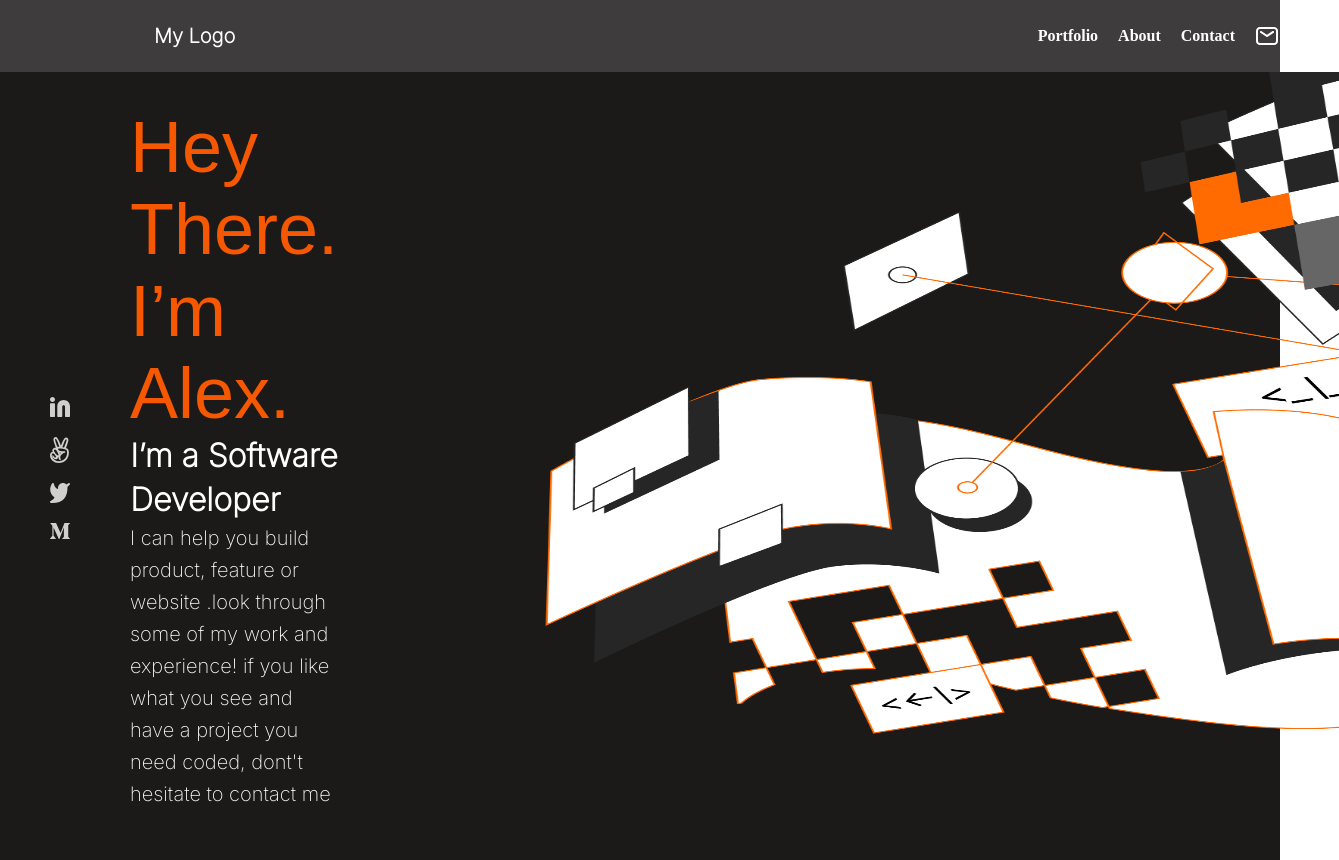
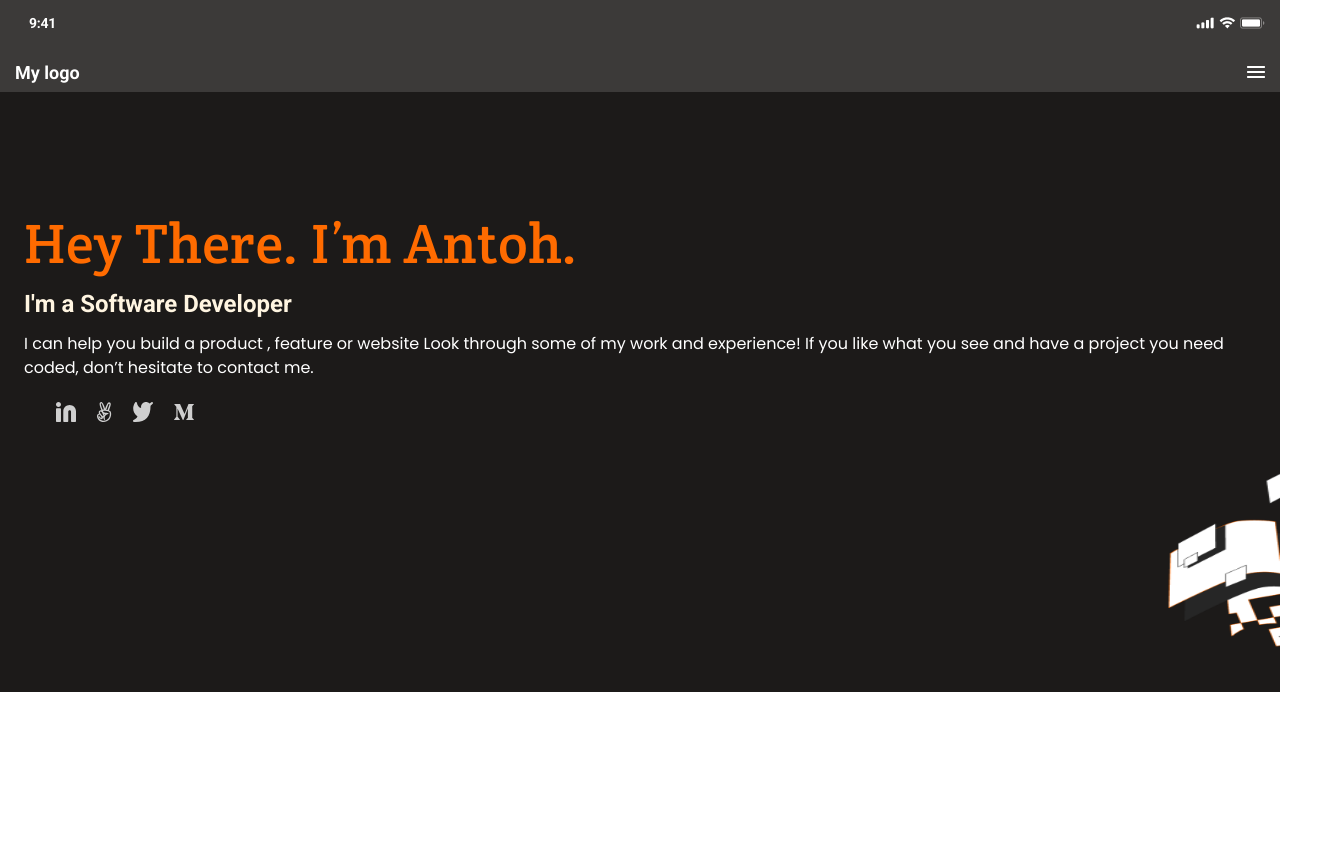
Before and after one commit to boniface0/portfolio, a plain HTML site: page index.html in a window 1280 px wide. Shown: the whole page, 1339 px wide, since content can reach past the window. After the commit the page ends 800 px from the top, so only its background shows below. Drawn offline with Linux system fonts and the light colour scheme.

Commit message:
changed index page style

```diff
--- a/index.html
+++ b/index.html
@@ -4,27 +4,35 @@
     <meta charset="UTF-8">
     <meta http-equiv="X-UA-Compatible" content="IE=edge">
     <meta name="viewport" content="width=device-width, initial-scale=1.0">
-    <title>Portfolio</title>
+    <title>portifolio</title>
     <link rel="stylesheet" href="style.css">
 </head>
 <body>
-
-         <div class="header">
-               <div class="logo">
-                   <h1>My Logo</h1>
+    <header class="header">
+        <div class="style">
+          <div class="right">
+           <h2>9:41</h2>
           </div>
-               <div class="navbar-item">
-                   <a href="#">Portfolio</a>
-                   <a href="#">About</a>
-                   <a href="#">contact</a>
-                   <a href=""><img src="/images/Rec.png" alt=""></a>
-                   <img src="/images/Union.png" alt="">
-                   <img class="icon" src="/images/Union1.png" alt="">
+          <div class="left">
+           <img src="/images/Cellular Connection.png" alt="">
+           <img src="/images/Wifi.png" alt="">
+           <img src="/images/Battery.png" alt="">
           </div>
         </div>
-
-   <section>
-    <div class="about">
+        <nav class="nav">
+         <h1>My logo</h1>
+        <div class="menu">
+          <img src="/images/Union1.png" alt="">
+        </div>
+        </nav>
+    </header>
+    <div class="header-desc">
+        <h2>Hey There.
+        I’m Antoh.</h2>
+        <h3>I'm a Software Developer</h3>
+        <p>I can help you build a product , feature or website Look through some of my work and experience! If you like what you
+        see and have a project you need coded,
+        don’t hesitate to contact me.</p>
         <div class="social">
            <img src="/images/github (1).svg" alt="">
            <img src="/images/Linkedin icon.svg" alt="">
@@ -32,18 +40,10 @@
            <img src="/images/twitter.svg" alt="">
            <img src="/images/medium.svg" alt="">
         </div>
-      <div class="aboutme">
-         <h1>Hey There.
-              I’m Alex.</h1>
-
-         <h2>I’m a Software Developer</h2>
-           <p>I can help you build product, feature or website .look through some of my work and experience! if you like what you see and have a project you need coded, dont't hesitate to contact me</p>
-        </div>
-        <div class="about_pcs">
-             <img src="/images/Illustration-header@2x.png" alt="">
+        <div class="div">
+          <img src="/images/illustration-header-mobile.png" alt="">
         </div>
     </div>
-   </section>
 
 </body>
 </html>
--- a/style.css
+++ b/style.css
@@ -1,164 +1,106 @@
-
-@import url('https://fonts.googleapis.com/css2?family=Inter:wght@200&display=swap');
-
+@import url('https://fonts.googleapis.com/css2?family=Crete+Round&family=Poppins&family=Roboto:ital,wght@0,700;1,400&display=swap');
 * {
+    box-sizing: border-box;
     padding: 0;
     margin: 0;
-  box-sizing: border-box;
 }
-
-.header {
+.header{
+ position: relative;
+ width: 100%;
+ height: 92px;
+ background: #3C3A39;
+ color: #3C3A39;
+}
+.nav, .style {
     display: flex;
+    flex-wrap: wrap;
     align-items: center;
-  background-color: #3e3c3c;
-  height: 72px;
+    justify-content: space-between;
+    padding: 15px;
+    text-align: center;
 }
-
-.logo {
-  flex: 4;
-}
-
-.logo h1 {
-  font-family: 'Inter', serif;
-  font-size: 20px;
-  color: #fff;
-  font-style: normal;
-  line-height: 20px;
-  margin-left: 154px;
-}
-
-.navbar-item {
-  flex: 1;
-  display: flex;
-  align-items: center;
-  padding: 2px;
-}
-
-.navbar-item a {
-  text-decoration: none;
-  padding-left: 20px;
-  font-size: 16px;
-  text-transform: capitalize;
-  font-weight: 600;
-  font-style: normal;
-  color: #fff;
-  line-height: 20px;
-}
-
-.navbar-item .icon {
-  display: none;
-}
-
-section {
-  background-color: #1c1a19;
-  height: 788px;
-  align-items: center;
-}
-
-@media screen and (max-width: 600px) and (min-width: 375px) {
-  .navbar-item a {
-    display: none;
-  }
-
-  .navbar-item img {
-    display: none;
-  }
-
-  .navbar-item .icon {
-    display: block;
-    margin-right: 5px !important;
-    height: 12px;
-  }
-
-  .logo h1 {
-    margin-left: 10px !important;
-  }
-
-  .navbar-item {
-    margin-right: 5px;
-    padding: 0;
-  }
-
-  .about {
-    display: block;
-    position: relative;
-  }
-
-  .social {
-    position: absolute;
-    display: block;
-    flex-direction: row !important;
-    bottom: 0;
-    top: 200px;
-    right: 0;
-  }
-
-  .aboutme h1 {
-    font-weight: 400;
-    font-size: 56px !important;
-    line-height: 64px !important;
-  }
-
-  .about_pcs img {
-    position: absolute;
-    top: 300px;
-    bottom: 0;
-    width: 200px !important;
-    height: 200px !important;
-    right: 0;
-  }
-
-  .aboutme h2 {
-    font-size: 16px;
-    font-weight: 400;
-    font-family: 'Poppins', sans-serif;
-  }
-}
-
-.about {
+.left{
     display: flex;
     align-items: center;
     justify-content: space-between;
+    gap: 5px;
+    flex-wrap:wrap;
 }
-
-.social {
-  display: flex;
-  flex-direction: column;
+.right h2{
+    font-family: 'Roboto', sans-serif;
+    font-style: normal;
+    font-weight: 500;
+    font-size: 14px;
+    line-height: 16px;
+    text-align: center;
+    letter-spacing: -0.28px;
+    color: #FFFFFF;
+    padding-left: 14px;
 }
-
-.social img {
-  padding: 10px;
-  margin-left: 40px;
-  margin-right: 50px;
+.nav h1{
+ font-family: 'Roboto';
+ font-style: normal;
+ font-weight: 700;
+ font-size: 18px;
+ line-height: 24px;
+ color: #FFFFFF;
 }
-
-.aboutme h1 {
-  color: #f55800;
+.header-desc{
+    background: #1C1A19;
+    height: 600px;
+    width: 100%;
+}
+.header-desc h2 {
+    margin-left: 24px;
+    margin-right: 24px;
+    padding-top: 120px;
     font-family: 'Crete Round', sans-serif;
     font-style: normal;
     font-weight: 400;
-  font-size: 72px;
-  line-height: 82px;
+    font-size: 56px;
+    line-height: 64px;
+    letter-spacing: 0.37px;
+    color: #FF6B00;
+}
+.header-desc h3{
+    padding-top: 12px;
+    margin-left: 24px;
+    margin-right: 24px;
+    font-family: 'Roboto', sans-serif;
+    font-style: normal;
+    font-weight: 700;
+    font-size: 24px;
+    line-height: 32px;
+    color: #FFF5E1;
+}
+.header-desc p{
+    padding-top: 12px;
+    margin-left: 24px;
+    margin-right: 24px;
+    font-family: 'Poppins', sans-serif;
+    font-size: 16px;
+    font-style: normal;
+    line-height: 24px;
+    font-weight: 400;
+    color: #FFFFFF;
+}
+.social{
+    padding-top: 22px;
+    margin-left: 35px;
+    margin-right: 161px;
+    display: flex;
+    text-align: center;
+    gap: 21px;
+}
+.div img{
+   position: absolute;
+   width: 180px;
+   height: 314px;
+   right: 0px;
+   z-index: 2;
+   top: 370px;
+   object-fit: fill;
+   margin-bottom: 5px;
 }
 
-.aboutme h2 {
-  color: #fff;
-  font-family: 'Inter', sans-serif;
-  font-style: normal;
-  font-size: 32px;
-  line-height: 44px;
-}
-
-.aboutme p {
-  font-family: 'Inter', sans-serif;
-  font-style: normal;
-  font-weight: 400;
-  font-size: 20px;
-  line-height: 32px;
-  color: #f4f5f7;
-}
-
-.about_pcs img {
-  height: 768px;
-  width: 1001px;
-}
+/* works section */
```
Also changed, not shown: images/Battery.png (added), images/Cellular Connection.png (added), images/Illustration-header@2x.png (deleted), images/Img Placeholder.png (added), images/Rec.png (deleted), images/Union.png (deleted), images/Wifi.png (added), images/illustration-header-mobile.png (added), images/woks.PNG (added), 1 other file. Lines whose indentation alone changed are shown as unchanged.
